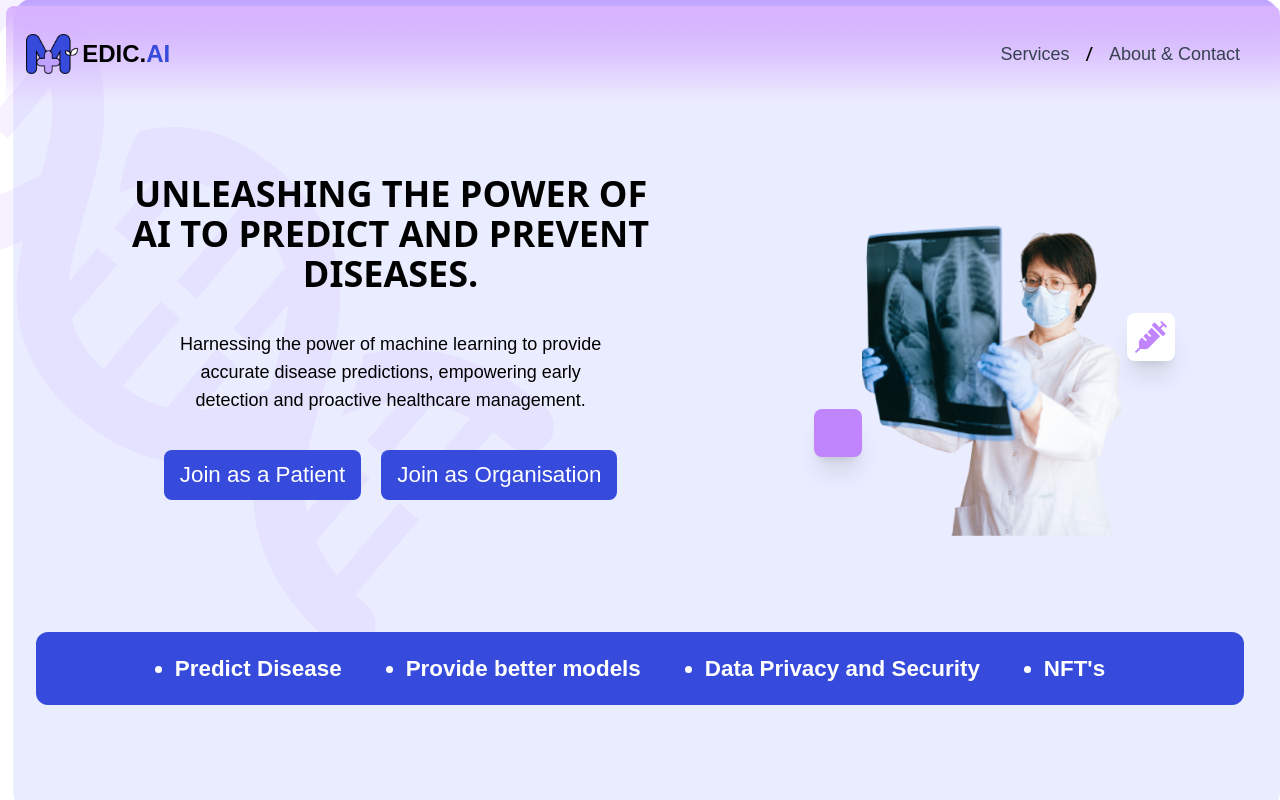
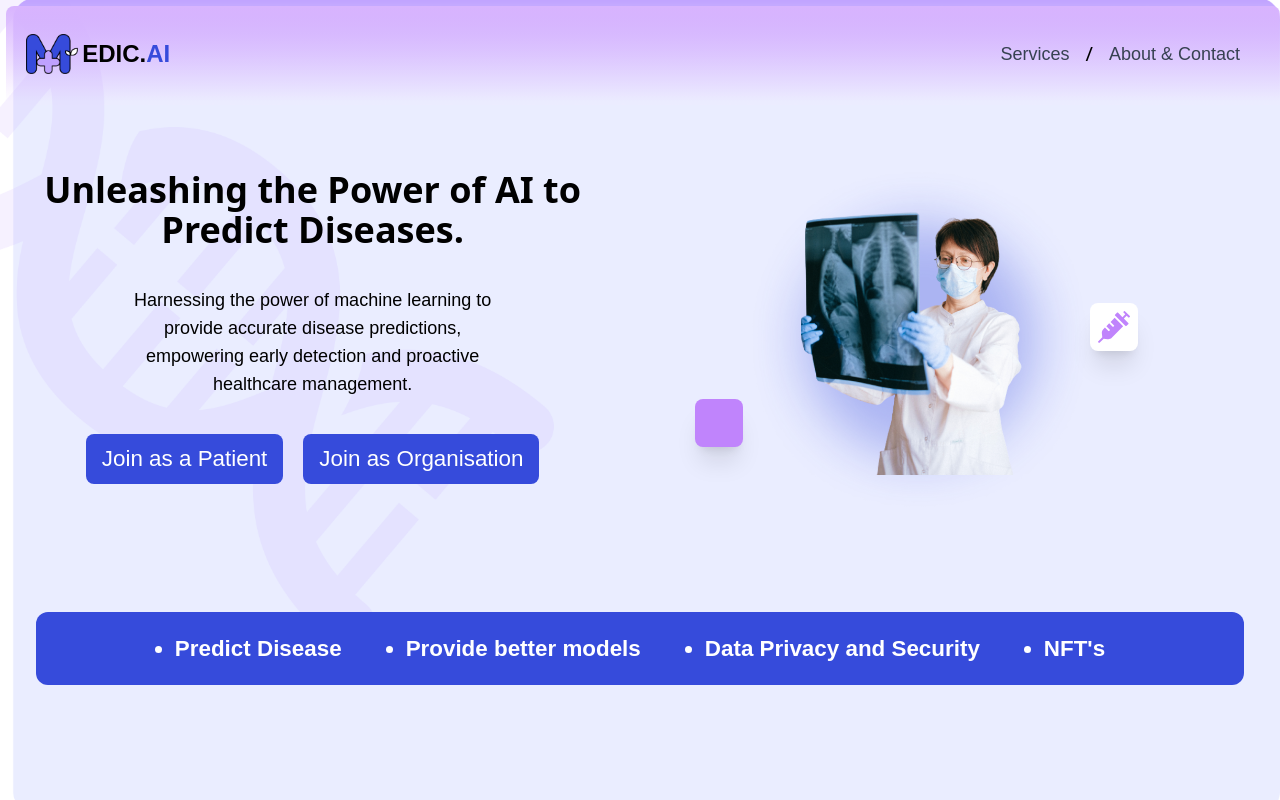
Before and after one commit to anuHait/hack4bengal, a React (Create React App) app in the folder h4b/: page / in a window 1280 px wide. Built offline with nearby package versions, Linux system fonts and the light colour scheme; some icons are missing; what @onflow/fcl would draw is missing.

Commit message:
landing fix 3.0

```diff
--- a/h4b/src/pages/Landing.jsx
+++ b/h4b/src/pages/Landing.jsx
@@ -2,12 +2,12 @@ import React from 'react'
 import {Link} from 'react-router-dom'
 import {FaSyringe} from 'react-icons/fa'
 import {PiWheelchairBold} from 'react-icons/pi'
-import hero from '../assets/hero-img.png'
+import hero from '../assets/hero-imgs.png'
 const Landing = () => {
   return (
     <div className='flex flex-col-reverse lg:flex-row justify-center items-center mb-24 '>
-      <div className='flex flex-col gap-3 w-[80%] justify-center items-center m-7'>
-      <h1 className='text-2xl lg:text-4xl w-[80%] text-center font-semibold mb-6 uppercase'>Unleashing the Power of AI to Predict and Prevent Diseases.</h1>
+      <div className='flex flex-col gap-3 justify-center items-center '>
+      <h1 className='text-2xl lg:text-4xl w-[100%] text-center font-semibold mb-6 '>Unleashing the Power of AI to Predict Diseases.</h1>
       <p className='text-lg lg:text-lg text-center w-[70%] font-poppins mb-6'>Harnessing the power of machine learning to provide accurate disease predictions, empowering early detection and proactive healthcare management.</p>
         <div className='flex gap-5'>
         <Link to='/user'>
```
Also changed, not shown: h4b/src/assets/hero-imgs.png (added).
